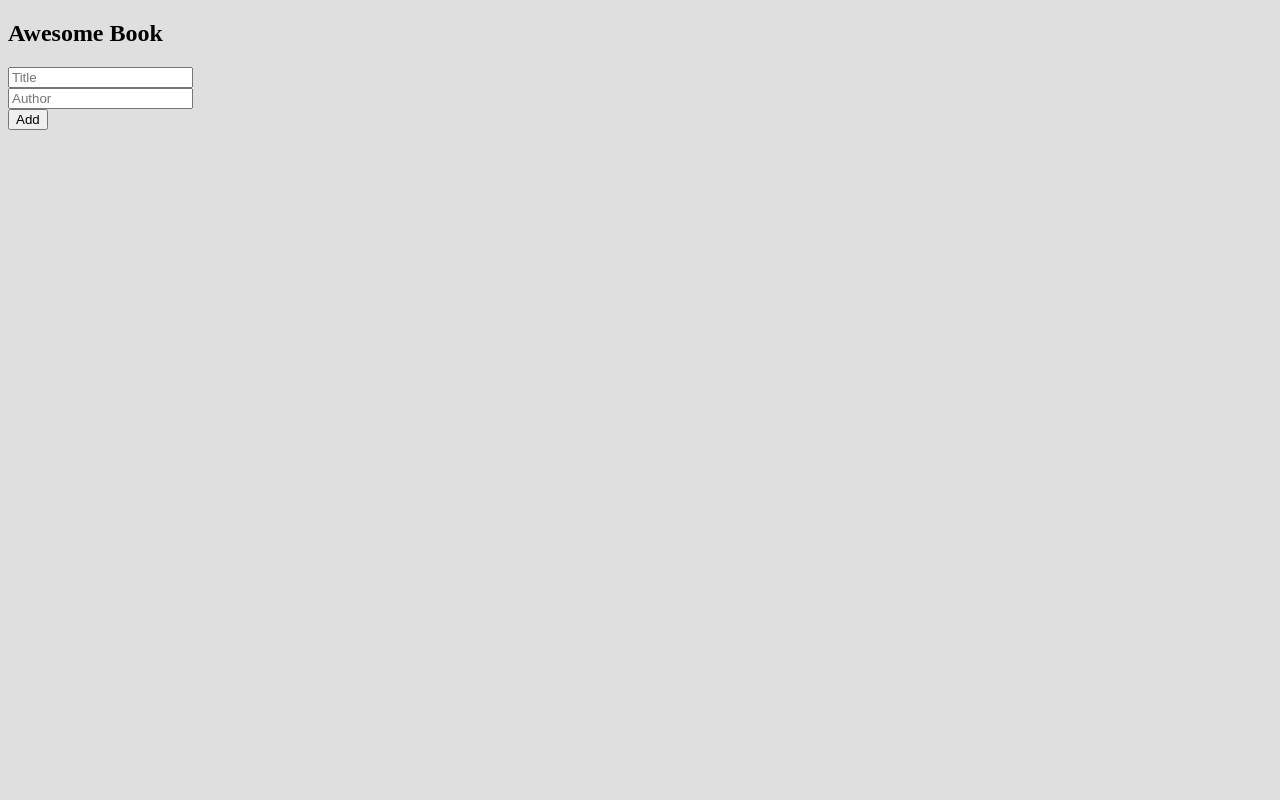
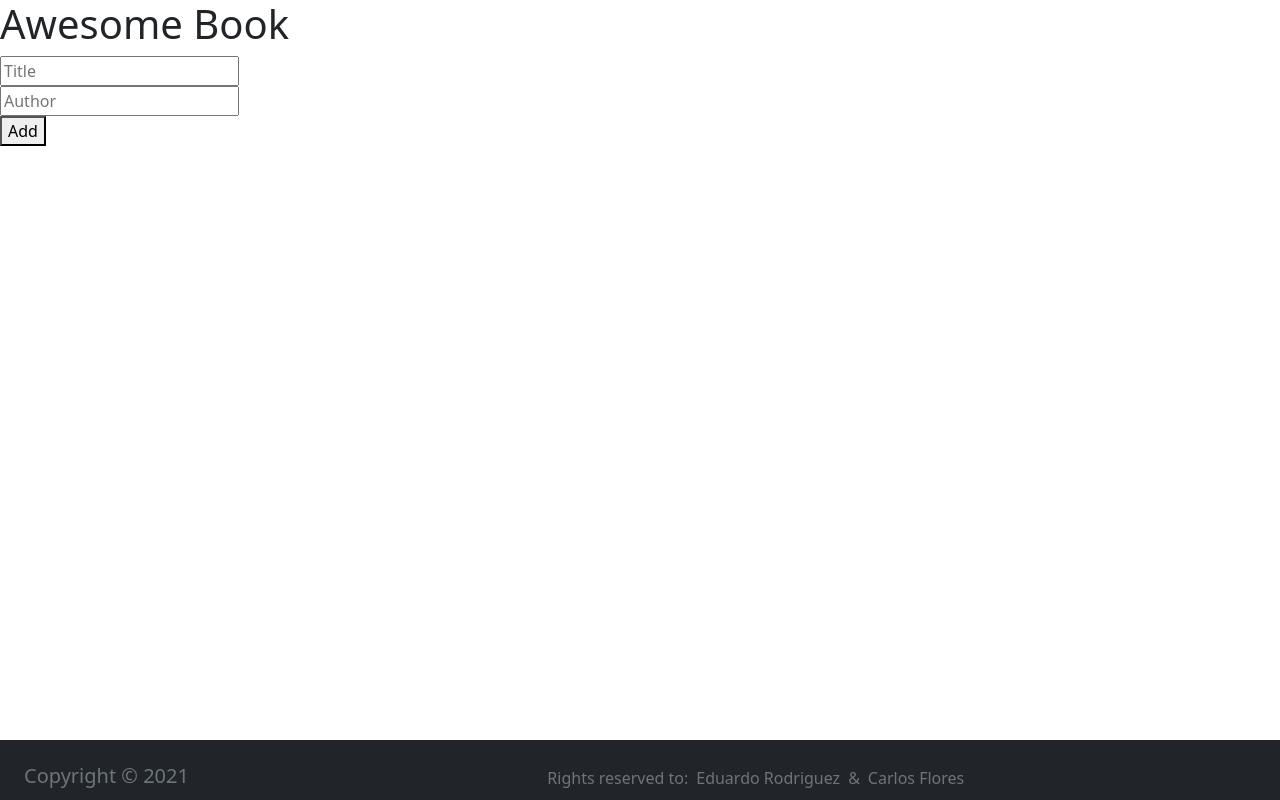
Before and after one commit to JbirdL86/awesome-books, a website: page index.html in a window 1280 px wide. Drawn offline with nearby package versions, Linux system fonts and the light colour scheme.

Commit message:
Added styles to dom elements.

```diff
--- a/index.html
+++ b/index.html
@@ -6,6 +6,7 @@
   <meta http-equiv="X-UA-Compatible" content="IE=edge">
   <meta name="viewport" content="width=device-width, initial-scale=1.0">
   <link rel="stylesheet" href="style.css">
+  <link href="https://cdn.jsdelivr.net/npm/bootstrap@5.0.2/dist/css/bootstrap.min.css" rel="stylesheet" integrity="sha384-EVSTQN3/azprG1Anm3QDgpJLIm9Nao0Yz1ztcQTwFspd3yD65VohhpuuCOmLASjC" crossorigin="anonymous">
   <title>Awesome Books</title>
 </head>
 
@@ -30,6 +31,21 @@
     </section>
   </main>
   <script src="books.js"></script>
+  <script src="https://cdn.jsdelivr.net/npm/bootstrap@5.0.2/dist/js/bootstrap.bundle.min.js" integrity="sha384-MrcW6ZMFYlzcLA8Nl+NtUVF0sA7MsXsP1UyJoMp4YLEuNSfAP+JcXn/tWtIaxVXM" crossorigin="anonymous"></script>
+
+  <footer class="footer bg-dark">
+    <div class="container-fluid bg-dark d-flex justify-content-around">
+      <div class="container col-5">
+        <h5 class="text-muted mt-4">Copyright &copy; 2021</h5>
+      </div>
+      <div class="container d-flex mt-2 col-7">
+        <p class="text-muted">Rights reserved to:</p>
+        <a class="text-muted mx-2 text-decoration-none" href="https://www.github.com/eroauditore">Eduardo Rodriguez </a>
+        <p class="text-muted"> & </p>
+        <a class="text-muted mx-2 text-decoration-none" href="https://www.github.com/eroauditore">Carlos Flores </a>
+      </div>
+    </div>
+  </footer>
 </body>
 
 </html>
--- a/style.css
+++ b/style.css
@@ -1,3 +1,11 @@
 body {
   background-color: rgb(223, 223, 223);
 }
+
+.footer {
+  position: fixed;
+  bottom: 0;
+  width: 100%;
+  height: 60px;
+  line-height: 60px;
+}
```
